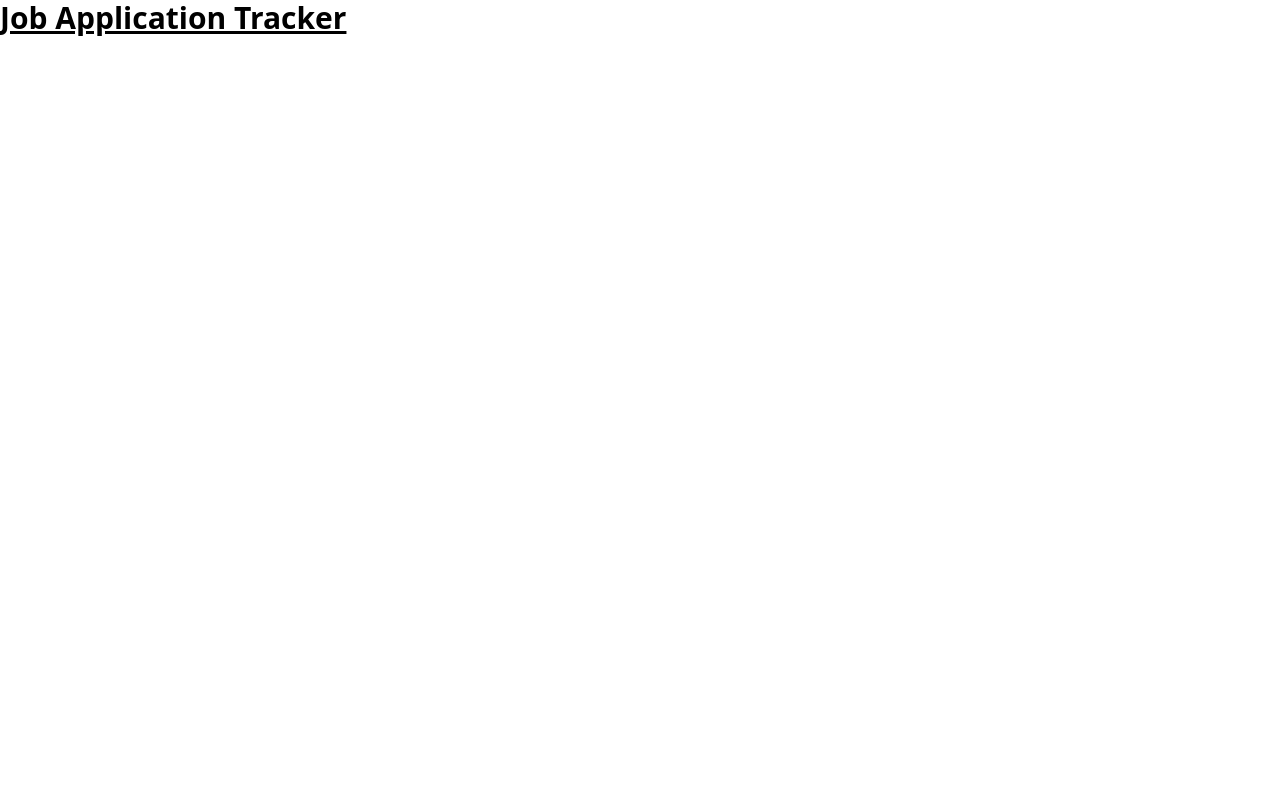
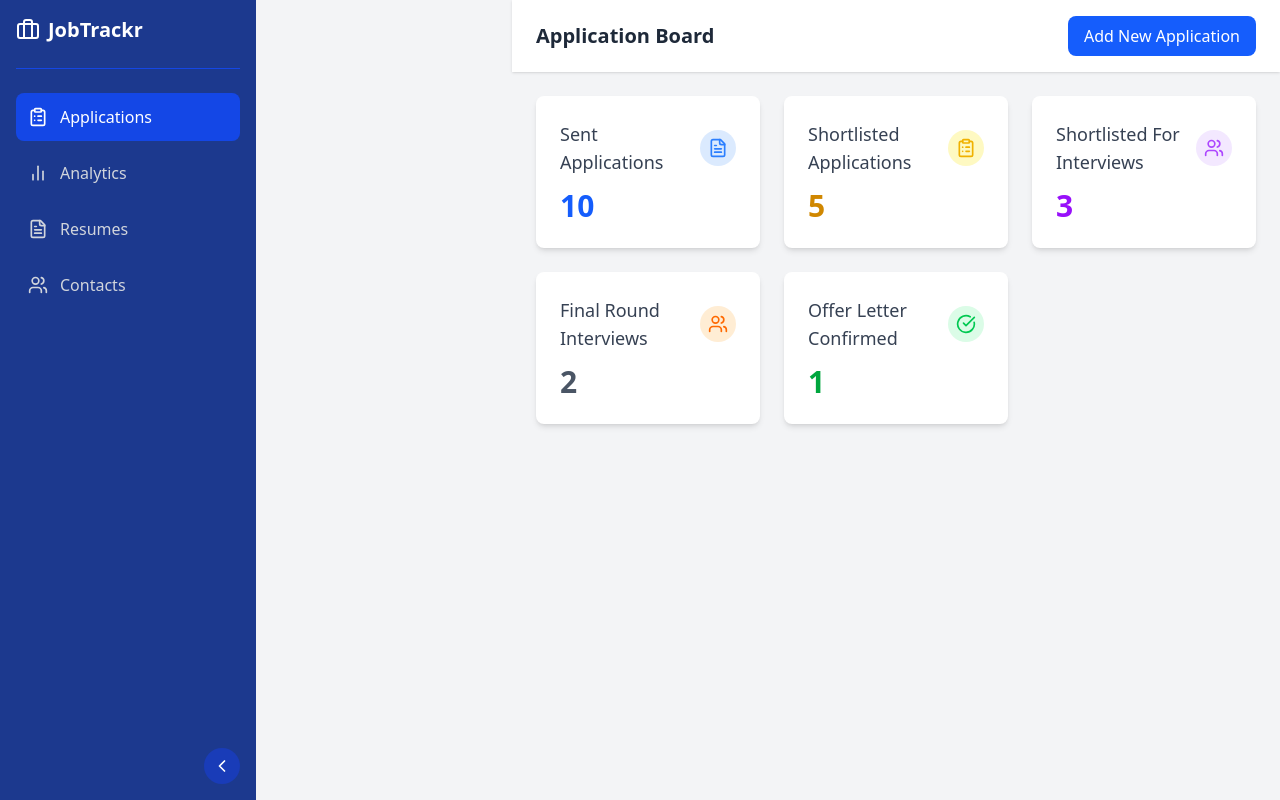
Before and after one commit to abinabraham878/Application-Tracker---MERN, a React (Vite) app in the folder Frontend/: page / in a window 1280 px wide. Built offline with nearby package versions, Linux system fonts and the light colour scheme.

Commit message:
initial layout designing, added lucide icons,

```diff
--- a/Frontend/package.json
+++ b/Frontend/package.json
@@ -11,6 +11,7 @@
   },
   "dependencies": {
     "@tailwindcss/vite": "^4.0.9",
+    "lucide-react": "^0.477.0",
     "react": "^19.0.0",
     "react-dom": "^19.0.0",
     "react-router-dom": "^7.2.0",
--- a/Frontend/src/App.tsx
+++ b/Frontend/src/App.tsx
@@ -1,13 +1,14 @@
-
-import './App.css'
+import { Route, Routes } from "react-router-dom";
+import "./App.css";
+import AnalyticsPage from "./pages/AnalyticsPage";
+import JobTracker from "./pages/JobTracker";
 function App() {
-
-
   return (
-    <>
-      <h1 className='text-3xl font-bold underline'>Job Application Tracker</h1>
-    </>
-  )
+    <Routes>
+      <Route path="/" element={<JobTracker />} />
+      <Route path="/analytics" element={<AnalyticsPage />} />
+    </Routes>
+  );
 }
 
-export default App
+export default App;
--- /dev/null
+++ b/Frontend/src/components/Card.tsx
@@ -0,0 +1,29 @@
+import React from "react";
+
+interface CardProps {
+  title: string;
+  count: number | string;
+  icon?: React.ReactNode;
+  color?: string;
+}
+
+const Card = ({ title, count, icon, color }: CardProps) => {
+  return (
+    <div className="bg-white rounded-lg shadow-md p-6 flex flex-col space-y-3 transform transition-all duration-200 hover:shadow-lg hover:-translate-y-1">
+      <div className="flex justify-between items-center">
+        <h3 className="text-gray-700 font-medium text-lg">{title}</h3>
+        <div className={`p-2 rounded-full ${color}`}>{icon}</div>
+      </div>
+      <p
+        className={`text-3xl font-bold ${
+          color?.includes("blue") ? "text-blue-600" : color?.includes("green") ? "text-green-600"
+            : color?.includes("yellow") ? "text-yellow-600" : color?.includes("purple") ? "text-purple-600" : "text-gray-600"
+        }`}
+      >
+        {count}
+      </p>
+    </div>
+  );
+};
+
+export default Card;
--- /dev/null
+++ b/Frontend/src/components/Header.tsx
@@ -0,0 +1,9 @@
+const Header = () => {
+  return (
+    <header className="bg-gray-800 text-white p-4 sticky top-0 w-full z-10">
+      <h1 className="text-lg font-semibold">Job Application Tracker</h1>
+    </header>
+  );
+};
+
+export default Header;
--- /dev/null
+++ b/Frontend/src/components/Layout.tsx
@@ -0,0 +1,28 @@
+import { ReactNode } from "react";
+
+interface LayoutProps {
+  children: ReactNode;
+  isCollapsed: boolean;
+}
+
+const Layout = ({ children, isCollapsed }: LayoutProps) => {
+
+  return (
+    <div className="flex min-h-screen bg-gray-100">
+      <div className={`transition-all duration-300 ${isCollapsed ? 'ml-16' : 'ml-64'}`}></div>
+      <main className={`flex-1 transition-all duration-300 ${isCollapsed ? 'ml-16' : 'ml-64'}`}>
+        <header className="bg-white shadow-sm">
+          <div className="px-6 py-4 flex justify-between items-center">
+            <h2 className="text-xl font-semibold text-gray-800">Application Board</h2>
+            <button className="bg-blue-600 text-white px-4 py-2 rounded-lg hover:bg-blue-700">
+              Add New Application
+            </button>
+          </div>
+        </header>
+        {children}
+      </main>
+    </div>
+  );
+}
+
+export default Layout;
--- /dev/null
+++ b/Frontend/src/components/Sidebar.tsx
@@ -0,0 +1,35 @@
+import { BarChart2, Briefcase, ChevronLeft, ChevronRight, ClipboardList, FileText, Users } from "lucide-react";
+import SidebarItem from "./SidebarItem";
+
+interface SidebarProps {
+  isCollapsed: boolean;
+  toggleSidebar: () => void;
+}
+
+const Sidebar= ({ isCollapsed, toggleSidebar }: SidebarProps) => {
+  return (
+    <div className={`h-full fixed top-0 left-0 bg-blue-900 p-4 flex flex-col justify-between transition-all duration-300 ${isCollapsed ? 'w-16' : 'w-64'}`}>
+      <div className="flex flex-col space-y-6">
+        <div className="flex items-center space-x-2 pb-6 border-b border-blue-700">
+          <Briefcase size={24} className="text-white" />
+          {!isCollapsed && <h1 className="text-xl font-bold text-white">JobTrackr</h1>}
+        </div>
+        <div className="flex flex-col space-y-2">
+          <SidebarItem icon={<ClipboardList size={20} />} text="Applications" isActive={true} isCollapsed={isCollapsed} />
+          <SidebarItem icon={<BarChart2 size={20} />} text="Analytics" isActive={false} isCollapsed={isCollapsed} />
+          <SidebarItem icon={<FileText size={20} />} text="Resumes" isActive={false} isCollapsed={isCollapsed} />
+          <SidebarItem icon={<Users size={20} />} text="Contacts" isActive={false} isCollapsed={isCollapsed} />
+        </div>
+      </div>
+
+      <button
+        onClick={toggleSidebar}
+        className="self-end mt-auto bg-blue-800 hover:bg-blue-700 text-white p-2 rounded-full"
+      >
+        {isCollapsed ? <ChevronRight size={20} /> : <ChevronLeft size={20} />}
+      </button>
+    </div>
+  );
+};
+
+export default Sidebar;
--- /dev/null
+++ b/Frontend/src/components/SidebarItem.tsx
@@ -0,0 +1,17 @@
+interface SidebarItemProps {
+  icon: React.ReactNode;
+  text: string;
+  isActive: boolean;
+  isCollapsed: boolean;
+}
+
+const SidebarItem = ({ icon, text, isActive, isCollapsed }: SidebarItemProps) => {
+    return (
+      <div className={`flex items-center space-x-3 p-3 rounded-lg cursor-pointer ${isActive ? 'bg-blue-700 text-white' : 'text-gray-300 hover:bg-blue-800 hover:text-white'}`}>
+        {icon}
+        {!isCollapsed && <span className="font-medium">{text}</span>}
+      </div>
+    );
+  };
+
+  export default SidebarItem;
--- /dev/null
+++ b/Frontend/src/components/StatusBoard.tsx
@@ -0,0 +1,41 @@
+import Card from './Card';
+import { CheckCircle, ClipboardList, FileText, Users } from 'lucide-react';
+
+const StatusBoard = () => {
+    return (
+        <div className="grid grid-cols-1 md:grid-cols-2 lg:grid-cols-3 gap-6 p-6">
+          <Card
+            title="Sent Applications"
+            count="10"
+            icon={<FileText size={20} className="text-blue-500" />}
+            color="bg-blue-100"
+          />
+          <Card
+            title="Shortlisted Applications"
+            count="5"
+            icon={<ClipboardList size={20} className="text-yellow-500" />}
+            color="bg-yellow-100"
+          />
+          <Card
+            title="Shortlisted For Interviews"
+            count="3"
+            icon={<Users size={20} className="text-purple-500" />}
+            color="bg-purple-100"
+          />
+          <Card
+            title="Final Round Interviews"
+            count="2"
+            icon={<Users size={20} className="text-orange-500" />}
+            color="bg-orange-100"
+          />
+          <Card
+            title="Offer Letter Confirmed"
+            count="1"
+            icon={<CheckCircle size={20} className="text-green-500" />}
+            color="bg-green-100"
+          />
+        </div>
+      );
+}
+
+export default StatusBoard
--- a/Frontend/src/main.tsx
+++ b/Frontend/src/main.tsx
@@ -1,9 +1,12 @@
-import { StrictMode } from 'react'
-import { createRoot } from 'react-dom/client'
-import App from './App.tsx'
+import { StrictMode } from "react";
+import { createRoot } from "react-dom/client";
+import App from "./App.tsx";
+import { BrowserRouter } from "react-router-dom";
 
-createRoot(document.getElementById('root')!).render(
+createRoot(document.getElementById("root")!).render(
   <StrictMode>
-    <App />
-  </StrictMode>,
-)
+    <BrowserRouter>
+      <App />
+    </BrowserRouter>
+  </StrictMode>
+);
--- /dev/null
+++ b/Frontend/src/pages/AnalyticsPage.tsx
@@ -0,0 +1,14 @@
+import SidebarLayout from "../components/Layout";
+
+const AnalyticsPage = () => {
+  return (
+    <SidebarLayout>
+      <div>
+        <h2 className="text-2xl font-semibold">Analytics</h2>
+        <p>Graphical representation coming soon...</p>
+      </div>
+    </SidebarLayout>
+  );
+};
+
+export default AnalyticsPage;
--- /dev/null
+++ b/Frontend/src/pages/JobTracker.tsx
@@ -0,0 +1,24 @@
+
+import { useState } from 'react'
+import Sidebar from '../components/Sidebar';
+import Layout from '../components/Layout';
+import StatusBoard from '../components/StatusBoard';
+
+const JobTracker = () => {
+    const [isCollapsed, setIsCollapsed] = useState(false);
+
+    const toggleSidebar = () => {
+      setIsCollapsed(!isCollapsed);
+    };
+
+    return (
+      <>
+        <Sidebar isCollapsed={isCollapsed} toggleSidebar={toggleSidebar} />
+        <Layout isCollapsed={isCollapsed}>
+          <StatusBoard />
+        </Layout>
+      </>
+    );
+}
+
+export default JobTracker;
--- /dev/null
+++ b/Frontend/src/pages/LandingPage.tsx
@@ -0,0 +1,40 @@
+import { useState } from "react";
+import SidebarLayout from "../components/Layout";
+import Card from "../components/Card";
+
+const LandingPage = () => {
+  const [applicationCounts] = useState({
+    sent: 10,
+    shortlisted: 5,
+    shortlistedForInterview: 3,
+    finalRoundInterview: 2,
+    offerLetterConfirmed: 1,
+  });
+
+  return (
+    // <SidebarLayout>
+    //   <div className="grid grid-cols-1 sm:grid-cols-2 lg:grid-cols-3 gap-4">
+    //     <Card title="Sent Applications" count={applicationCounts.sent} />
+    //     <Card
+    //       title="Shortlisted Applications"
+    //       count={applicationCounts.shortlisted}
+    //     />
+    //     <Card
+    //       title="Shortlisted For Interviews"
+    //       count={applicationCounts.shortlistedForInterview}
+    //     />
+    //     <Card
+    //       title="Final Round Interviews"
+    //       count={applicationCounts.finalRoundInterview}
+    //     />
+    //     <Card
+    //       title="Offer Letter Confirmed"
+    //       count={applicationCounts.offerLetterConfirmed}
+    //     />
+    //   </div>
+    // </SidebarLayout>
+    <></>
+  );
+};
+
+export default LandingPage;
```
